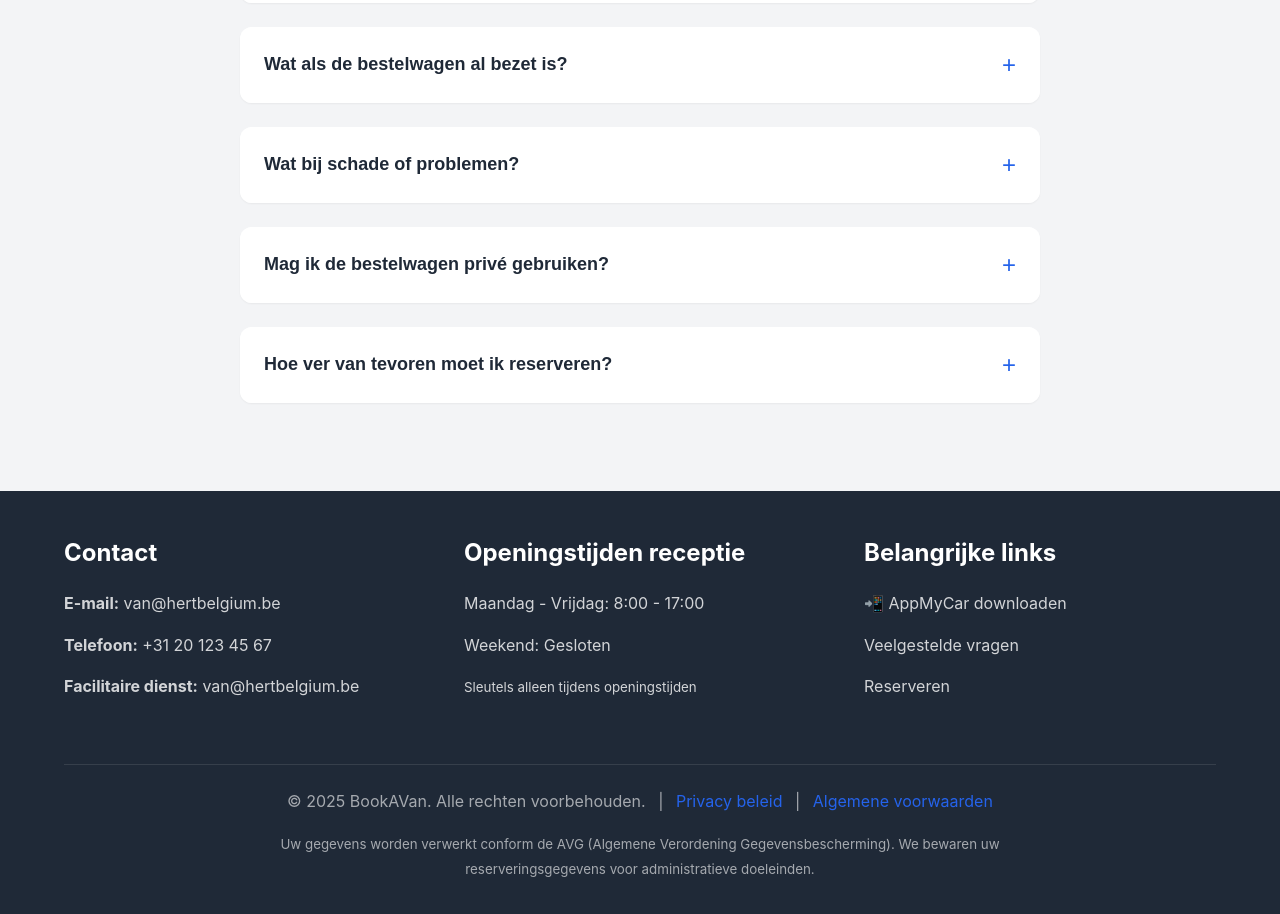
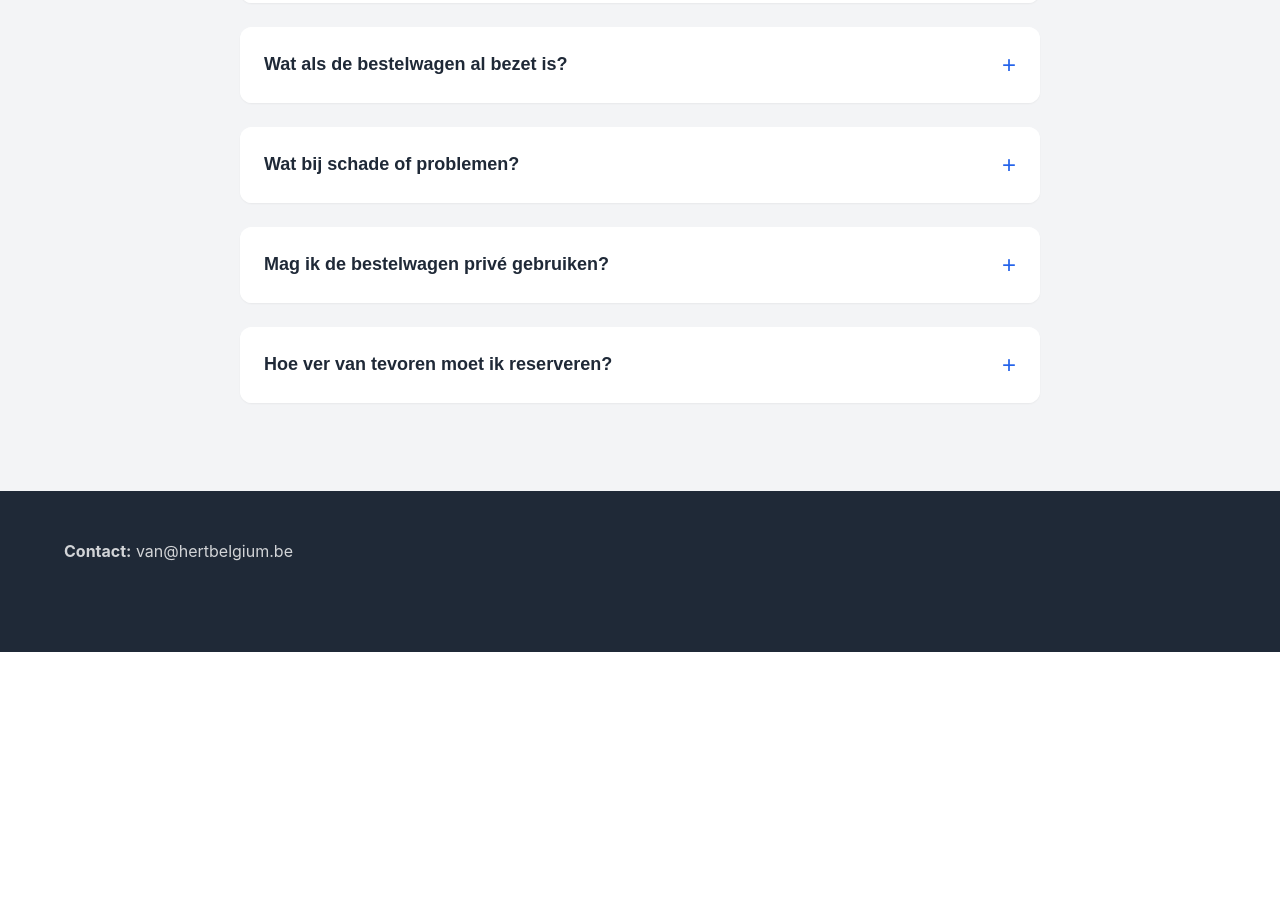
Before and after one commit to MTL667/bookavan, a website: page public/index.html in a window 1280 px wide. Shown: the part 2689-3603 px from the top of the page. After the commit the page ends 3341 px from the top, so only its background shows below. Drawn offline with Linux system fonts and the light colour scheme; no server answers.

Commit message:
Simplify footer to only show contact email
Footer cleanup:
❌ REMOVED: Telefoon nummer
❌ REMOVED: Facilitaire dienst (duplicate)
❌ REMOVED: Openingstijden receptie section
❌ REMOVED: Belangrijke links section
❌ REMOVED: Copyright/Privacy/AVG disclaimers
❌ REMOVED: Footer-bottom section

✅ KEPT: Contact email (van@hertbelgium.be)

Result: Clean, minimal footer with only essential contact info.
All other info is available in FAQ section where it belongs.

```diff
--- a/public/index.html
+++ b/public/index.html
@@ -324,50 +324,11 @@
         <div class="container">
             <div class="footer-content">
                 <div class="footer-section">
-                    <h3>Contact</h3>
                     <p>
-                        <strong>E-mail:</strong>
-                        <a href="mailto:van@hertbelgium.be">van@hertbelgium.be</a>
-                    </p>
-                    <p>
-                        <strong>Telefoon:</strong>
-                        <a href="tel:+31201234567">+31 20 123 45 67</a>
-                    </p>
-                    <p>
-                        <strong>Facilitaire dienst:</strong>
+                        <strong>Contact:</strong>
                         <a href="mailto:van@hertbelgium.be">van@hertbelgium.be</a>
                     </p>
                 </div>
-
-                <div class="footer-section">
-                    <h3>Openingstijden receptie</h3>
-                    <p>Maandag - Vrijdag: 8:00 - 17:00</p>
-                    <p>Weekend: Gesloten</p>
-                    <p><small>Sleutels alleen tijdens openingstijden</small></p>
-                </div>
-
-                <div class="footer-section">
-                    <h3>Belangrijke links</h3>
-                    <p><a href="https://apps.apple.com/ph/app/appmycar/id6746201255" target="_blank">📲 AppMyCar downloaden</a></p>
-                    <p><a href="#faq">Veelgestelde vragen</a></p>
-                    <p><a href="#booking">Reserveren</a></p>
-                </div>
-            </div>
-
-            <div class="footer-bottom">
-                <p>
-                    &copy; 2025 BookAVan. Alle rechten voorbehouden.
-                    <span class="separator">|</span>
-                    <a href="#">Privacy beleid</a>
-                    <span class="separator">|</span>
-                    <a href="#">Algemene voorwaarden</a>
-                </p>
-                <p class="gdpr-note">
-                    <small>
-                        Uw gegevens worden verwerkt conform de AVG (Algemene Verordening Gegevensbescherming).
-                        We bewaren uw reserveringsgegevens voor administratieve doeleinden.
-                    </small>
-                </p>
             </div>
         </div>
     </footer>
```
